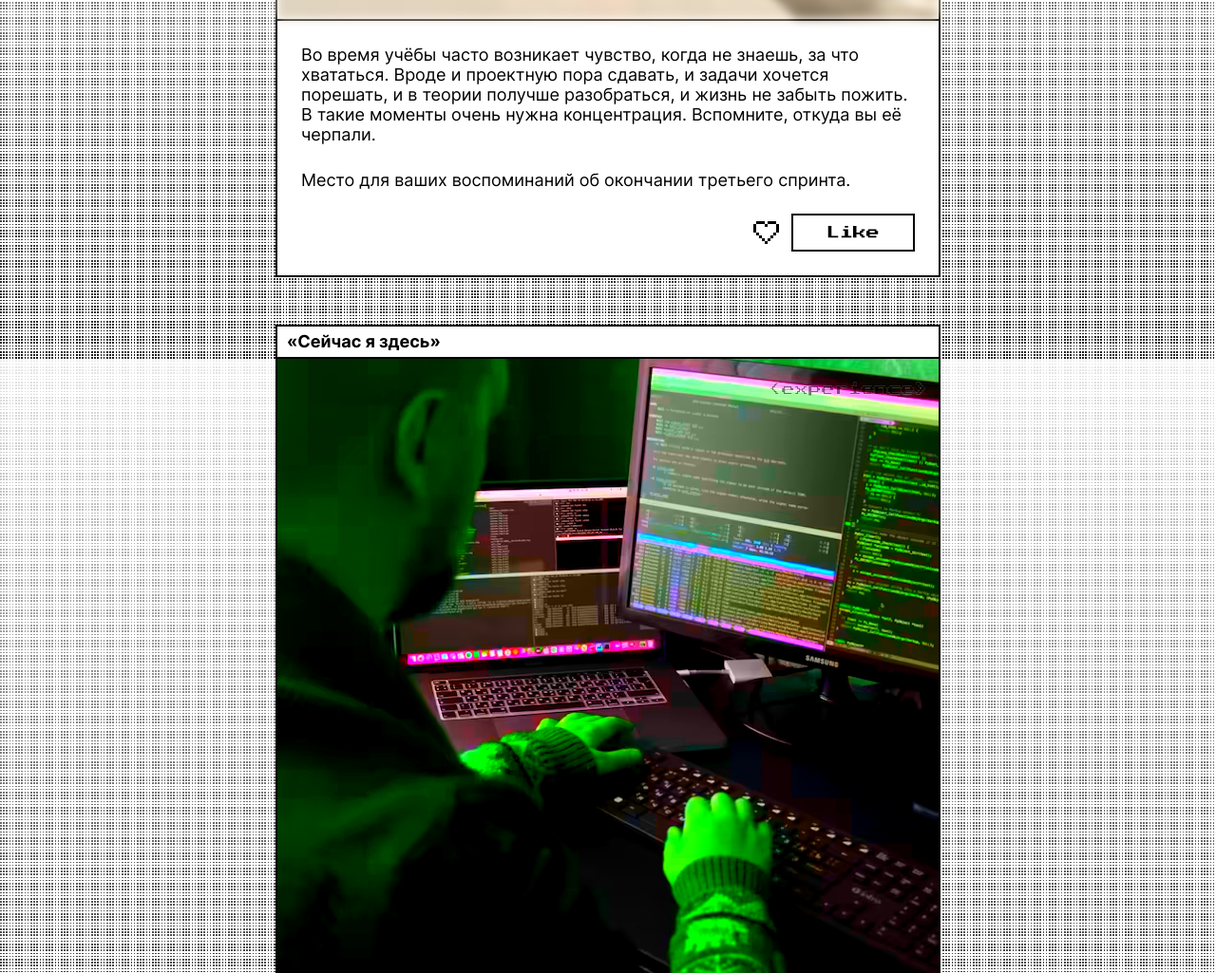
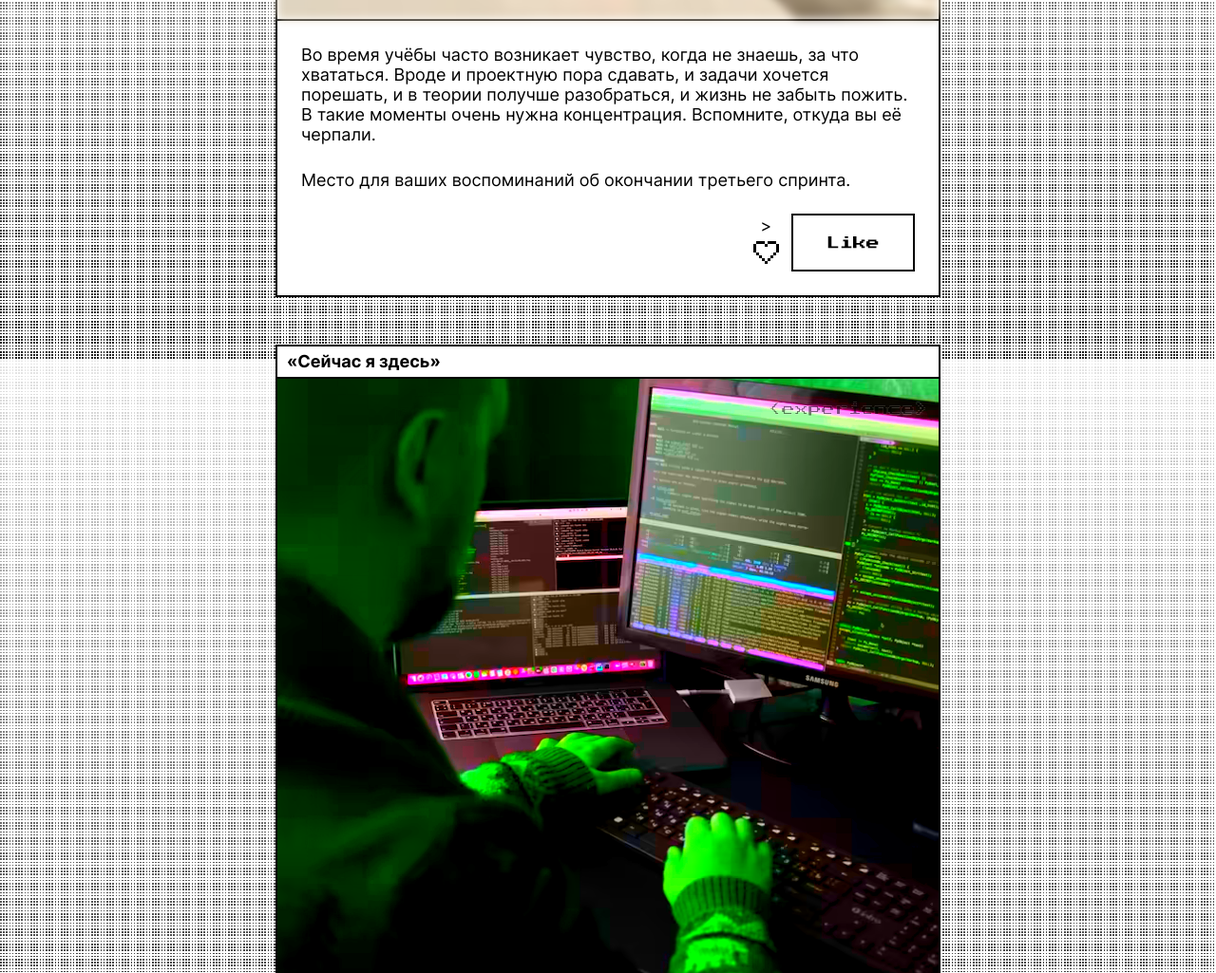
Before and after one commit to ksol95/zakrivayuschiy-teg-f, a website: page index.html in a window 1280 px wide. Shown: the part 7622-8647 px from the top of the page at 95% size. Drawn offline with Linux system fonts and the light colour scheme.

Commit message:
Ревью №3 srcset

```diff
--- a/index.html
+++ b/index.html
@@ -85,8 +85,8 @@
             </p>
           </div>
           <div class="card__controls">
-            <button type="button" class="card__icon-button">
-              >
+            <button type="button" class="card__icon-button">>
+
               <svg
                 class="like-icon"
                 aria-hidden="true"
@@ -161,8 +161,8 @@
             </p>
           </div>
           <div class="card__controls">
-            <button type="button" class="card__icon-button">
-              >
+            <button type="button" class="card__icon-button">>
+
               <svg
                 class="like-icon"
                 aria-hidden="true"
@@ -235,8 +235,8 @@
             </p>
           </div>
           <div class="card__controls">
-            <button type="button" class="card__icon-button">
-              >
+            <button type="button" class="card__icon-button">>
+
               <svg
                 class="like-icon"
                 aria-hidden="true"
@@ -312,8 +312,8 @@
             </p>
           </div>
           <div class="card__controls">
-            <button type="button" class="card__icon-button">
-              >
+            <button type="button" class="card__icon-button">>
+
               <svg
                 class="like-icon"
                 aria-hidden="true"
@@ -389,8 +389,8 @@
             </p>
           </div>
           <div class="card__controls">
-            <button type="button" class="card__icon-button">
-              >
+            <button type="button" class="card__icon-button">>
+
               <svg
                 class="like-icon"
                 aria-hidden="true"
@@ -463,8 +463,8 @@
             </p>
           </div>
           <div class="card__controls">
-            <button type="button" class="card__icon-button">
-              >
+            <button type="button" class="card__icon-button">>
+
               <svg
                 class="like-icon"
                 aria-hidden="true"
@@ -539,7 +539,7 @@
             </p>
           </div>
           <div class="card__controls">
-            <button type="button" class="card__icon-button">
+            <button type="button" class="card__icon-button">>
               <svg
                 class="like-icon"
                 aria-hidden="true"
```
